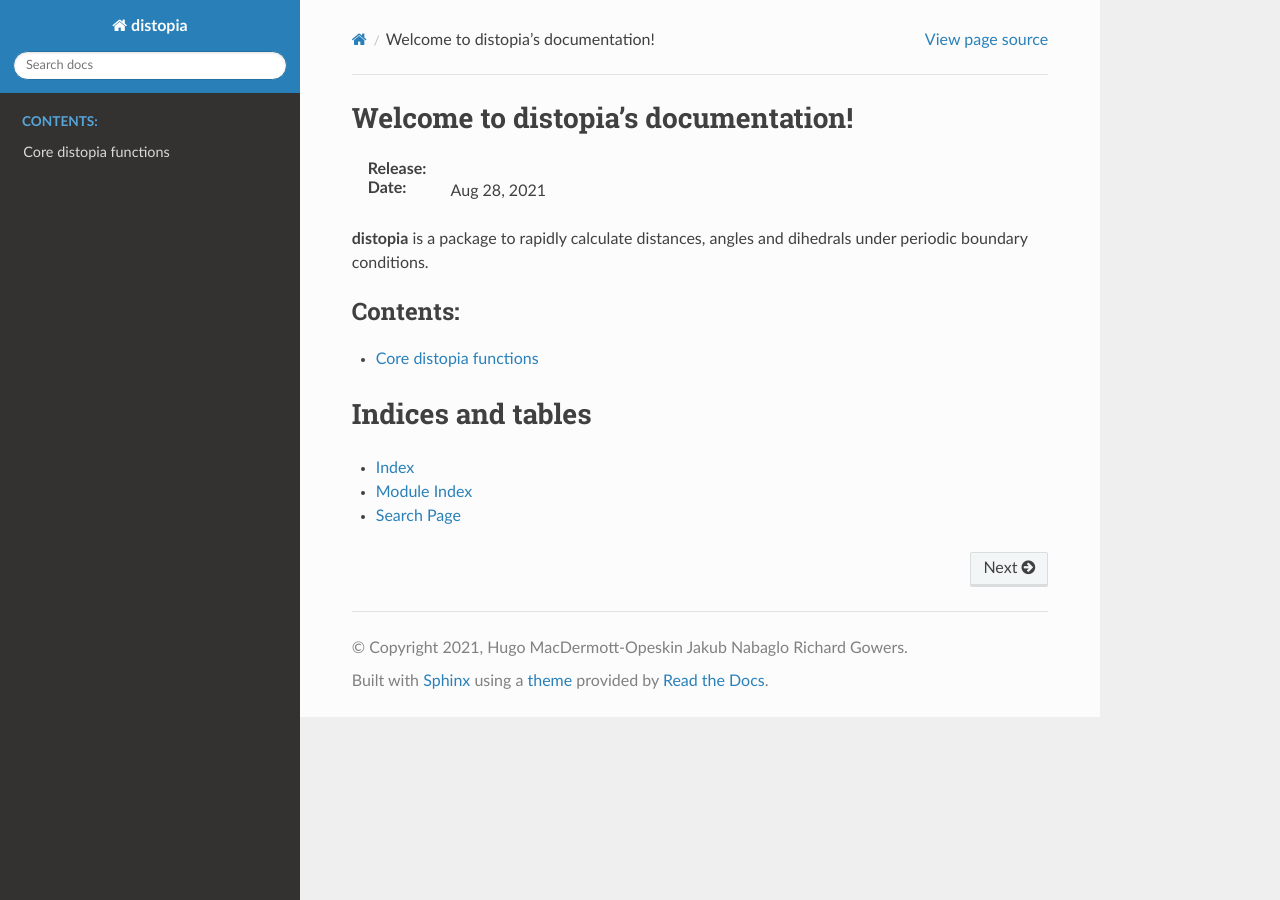
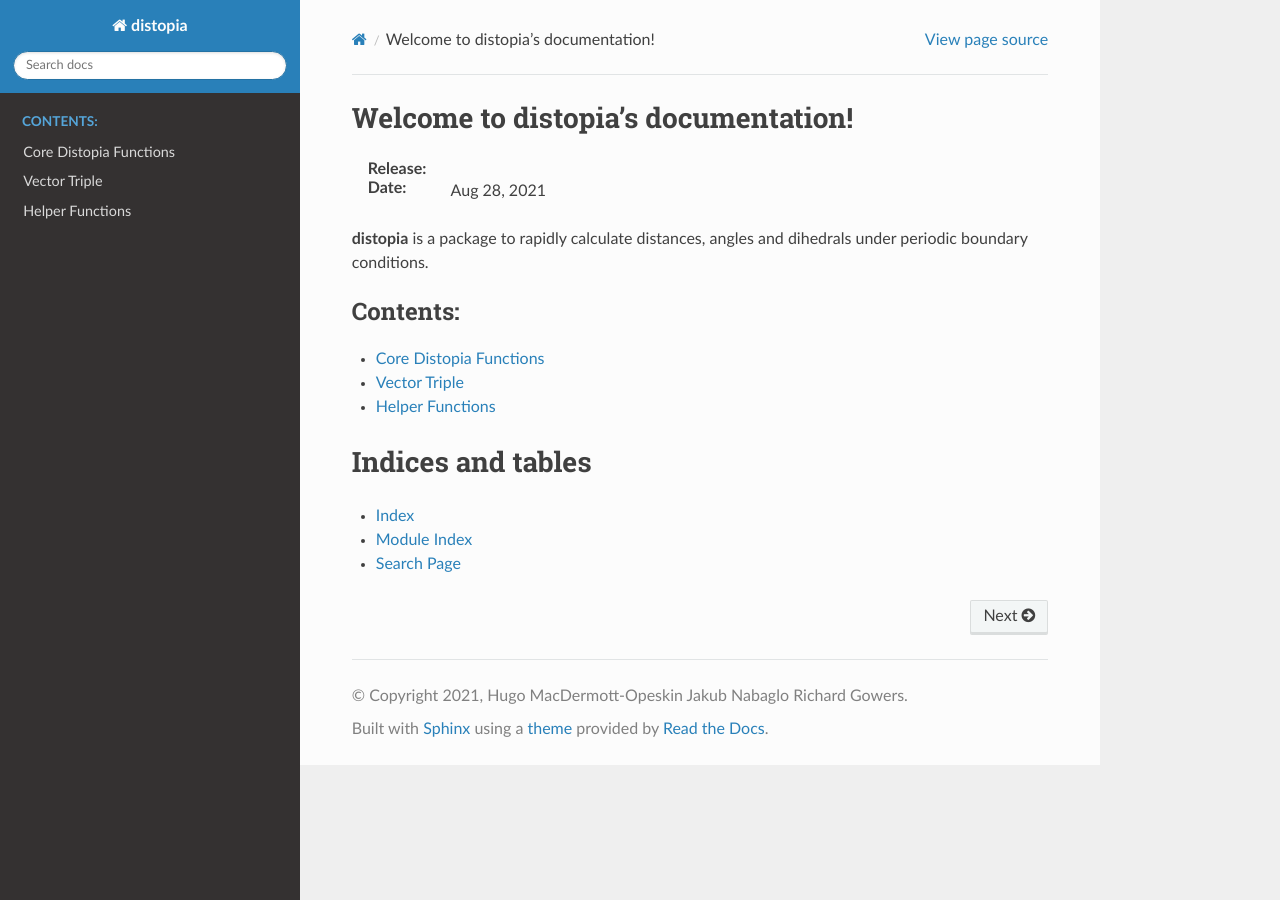
Before and after one commit to MDAnalysis/distopia, a Sphinx documentation site: the page built from doc/index.rst, in a window 1280 px wide. Built offline with Sphinx 7.4.7 and the Read the Docs theme 2.0.0, drawn with Linux system fonts in a browser that asks for light colours.

Commit message:
more docs

```diff
--- a/doc/api/distopia.rst
+++ b/doc/api/distopia.rst
@@ -1,5 +1,5 @@
 
-Core distopia functions
+Core Distopia Functions
 ***********************
 
 .. doxygenfunction:: CalcBondsOrtho
--- /dev/null
+++ b/doc/api/vector_triple.rst
@@ -0,0 +1,5 @@
+Vector Triple
+*************
+
+.. doxygenclass:: VectorTriple
+    :members:
--- a/doc/index.rst
+++ b/doc/index.rst
@@ -17,6 +17,9 @@ under periodic boundary conditions.
    :caption: Contents:
 
    ./api/distopia.rst
+   ./api/vector_triple.rst
+   ./api/helper_functions.rst
+
 
 
 
```
Also changed, not shown: doc/api/helper_functions.rst (added, +11 -0 lines), 1 other file.
